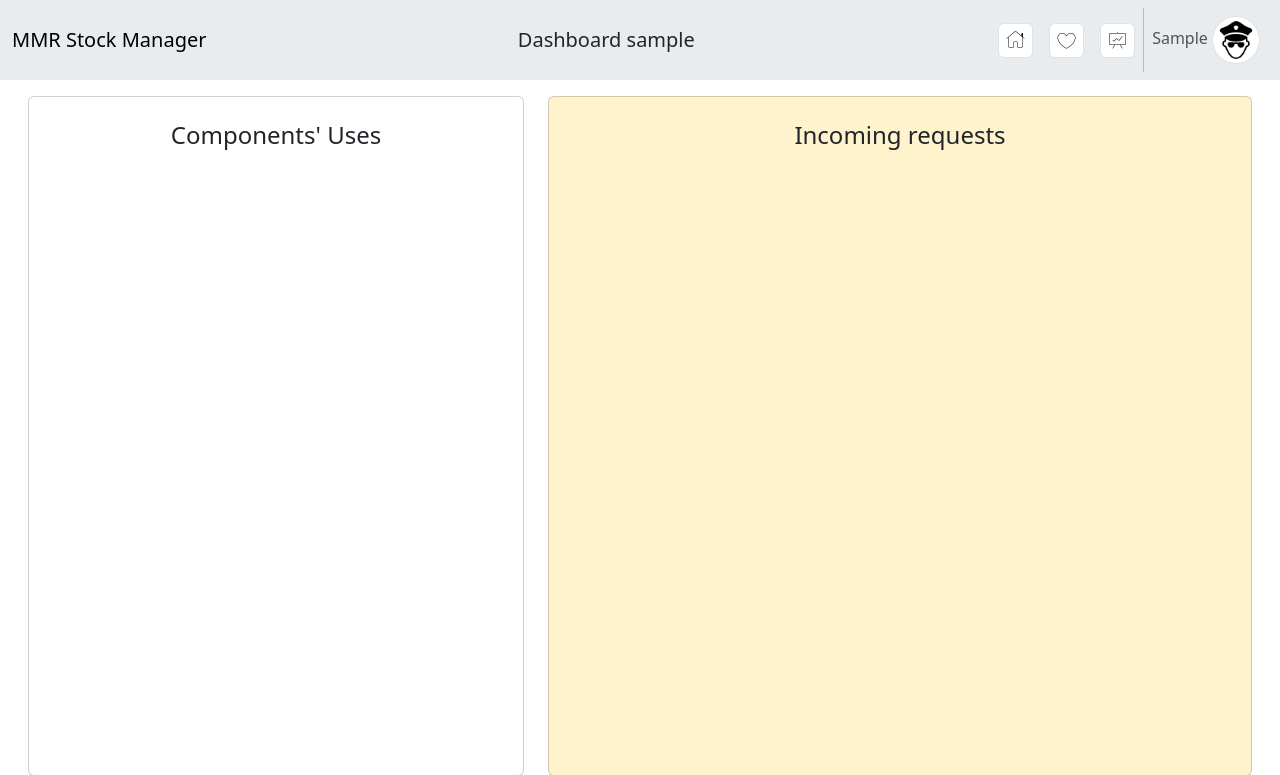
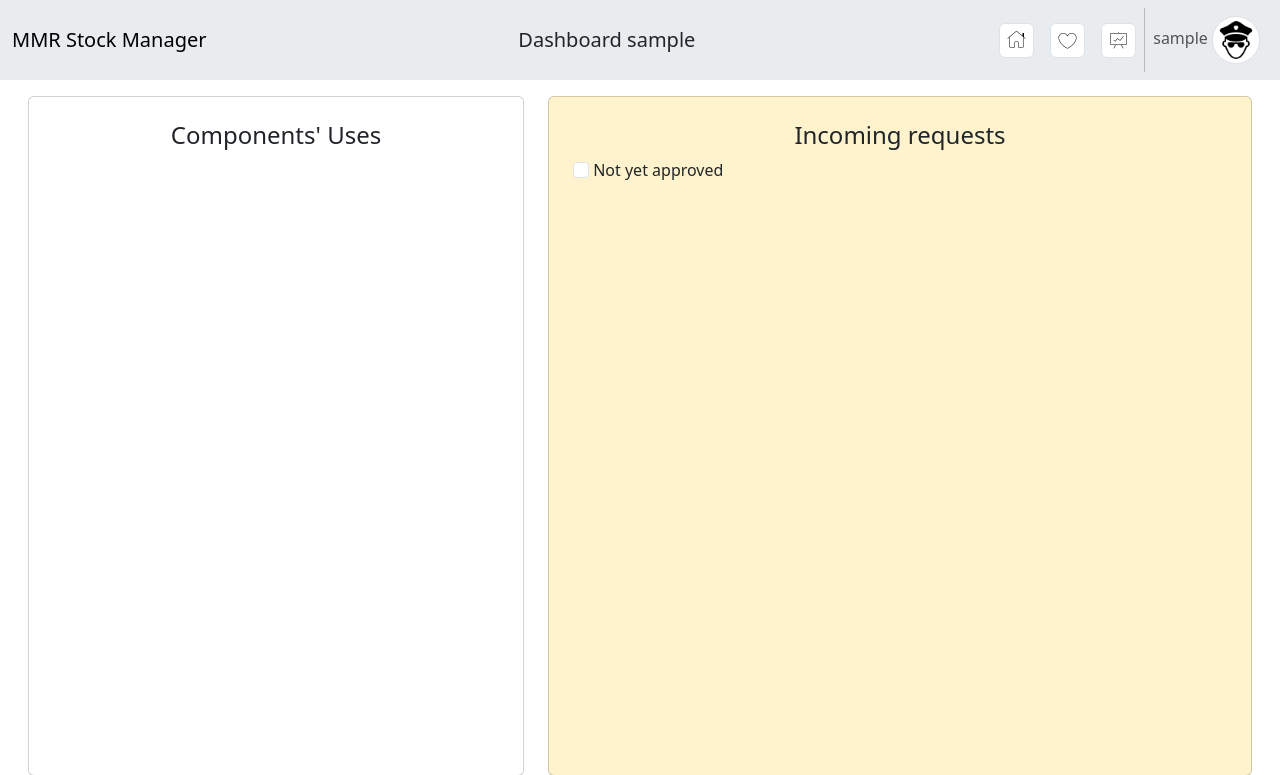
Before and after one commit to mc-cat-tty/mmr_stock, a Django app: page /dash/user/1 in a window 1280 px wide. Shown: the top 775 px of the page. Run offline with Django 5.2, Linux system fonts and the light colour scheme; the visitor is signed in with stand-in values (Sample User, id 1); data comes from the database, SQL or seed files in the repository; data that the repository does not hold is empty; some libraries are stand-ins or nearby versions.

Commit message:
Controller and view now manage accept/reject and todo filtering

```diff
--- a/common_templates/base.html
+++ b/common_templates/base.html
@@ -52,7 +52,7 @@
         <div class="navbar-nav">
           <a class="nav-link" href="#">
             {% if user.is_authenticated %}
-            {{user|snake_to_capitalized}}
+            {{user}}
             {% else %}
             Login
             {% endif %}
--- a/core/component_views.py
+++ b/core/component_views.py
@@ -24,7 +24,7 @@ class ComponentAPI(
   queryset = Component.objects.all()
   serializer_class = ComponentSerializer
 
-  def partial_update(self, request: Request, *args, **kwargs):
+  def partial_update(self, request: Request, *args, **kwargs) -> Response:
     pk = kwargs.get('pk')
     component = Component.objects.get(pk=pk)
     available_quantity = component.quantity
--- a/core/models.py
+++ b/core/models.py
@@ -76,7 +76,7 @@ class Request(models.Model):
   component = models.ForeignKey(Component, on_delete=models.CASCADE)
   date = models.DateTimeField()
   quantity = models.PositiveSmallIntegerField()
-  approved = models.BooleanField(default=False, blank=True)
+  approved = models.BooleanField(null=True, blank=True)
 
 class Use(models.Model):
   """
--- a/dash/templates/dash_controller.js
+++ b/dash/templates/dash_controller.js
@@ -14,7 +14,8 @@ function onClickRequest(caller, id, approved=false) {
           "class",
           requst_card_classes
           + (response.approved ? ' bg-success-subtle' : ' bg-danger-subtle')
-        )
+        );
+      $(caller).parent().hide()
     }
   });
 }
--- a/dash/templates/dashboard_detail.html
+++ b/dash/templates/dashboard_detail.html
@@ -23,7 +23,11 @@
   <div class="col-lg-7">
     <div class="card p-4 full-height bg-warning-subtle" style="min-width: 200px; max-width: 1000px">
       <div class="card-title">
-        <h4 class="row d-flex justify-content-center pb-2">Incoming requests</h4>
+        <h4 class="row d-flex justify-content-center">Incoming requests</h4>
+        <form method="get">
+          <input onchange="this.form.submit()" class="form-check-input" type="checkbox" value="" id="unapprovedFilterCheckbox" name="todo" {% if todo %} checked {% endif %}>
+          <label class="form-check-label" for="unapprovedFilterCheckbox"> Not yet approved </label>
+        </form>
       </div>
       <div class="card-body overflow-auto">
           {% for request in requests %}
--- a/dash/templates/request_card.html
+++ b/dash/templates/request_card.html
@@ -1,6 +1,6 @@
 {% load static %}
 
-<div class="shadow-sm card d-flex mb-3 p-1 ps-2 pe-2 text-bg-light align-middle">
+<div class="shadow-sm card d-flex mb-3 p-1 ps-2 pe-2 text-bg-light align-middle {% if request.approved == True %} bg-success-subtle {% elif request.approved == False %} bg-danger-subtle {% endif %}">
   <div class="row ms-1 text-muted font-monospace">
     {{ request.date|date:"SHORT_DATE_FORMAT" }} {{ request.date|time:"G:i" }}
     <p class="card-text ms-auto fw-bold col-sm-2 m-0 justify-content-center d-flex">
@@ -24,8 +24,10 @@
       {{ request.component.code }}
     </p>
   </div>
+  {% if request.approved == None %}
   <div class="ms-auto">
     <button type="button" class="btn btn-danger btn-sm" onclick="onClickRequest(this, {{request.id}}, false)">Reject</button>
     <button type="button" class="btn btn-success btn-sm pb-1" onclick="onClickRequest(this, {{request.id}}, true)">Approve</button>
   </div>
+  {% endif %}
 </div>
--- a/dash/views.py
+++ b/dash/views.py
@@ -25,9 +25,9 @@ class DashView(ListView):
 class DashDetailView(TemplateView):
   template_name="dashboard_detail.html"
 
-
   def get_context_data(self, **kwargs):
     id = kwargs.get('id', 0)
+    todo = 'todo' in self.request.GET
     username = "All Users"
 
     if id > 0:
@@ -38,6 +38,7 @@ class DashDetailView(TemplateView):
 
     return {
       'uses': uses,
-      'requests': requests,
-      'pagename': f'Dashboard {username}'
+      'requests': requests.filter(approved=None) if todo else requests,
+      'pagename': f'Dashboard {username}',
+      'todo': todo
     }
```
Also changed, not shown: core/request_views.py (+10 -1 lines), core/migrations/0004_alter_request_approved.py (added).
